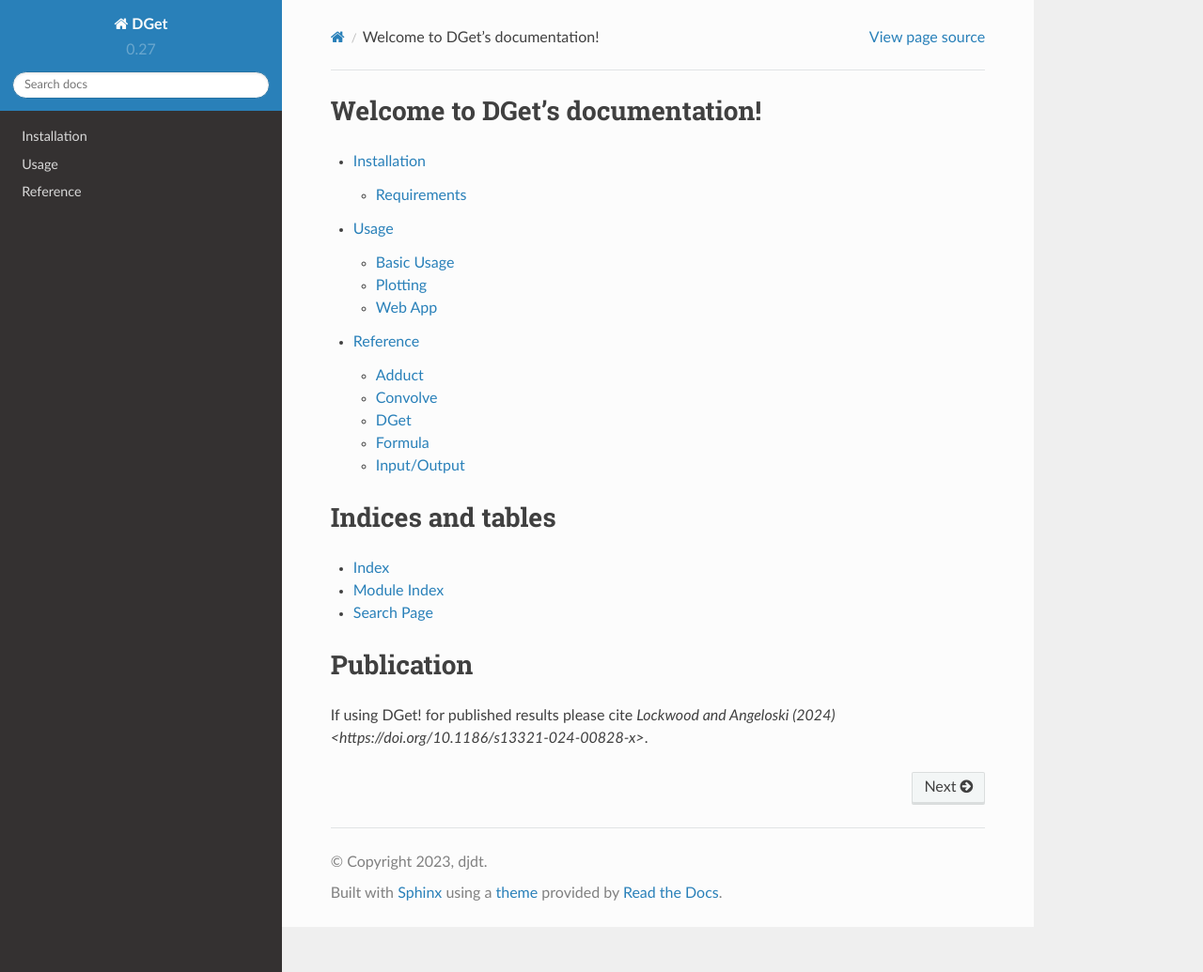
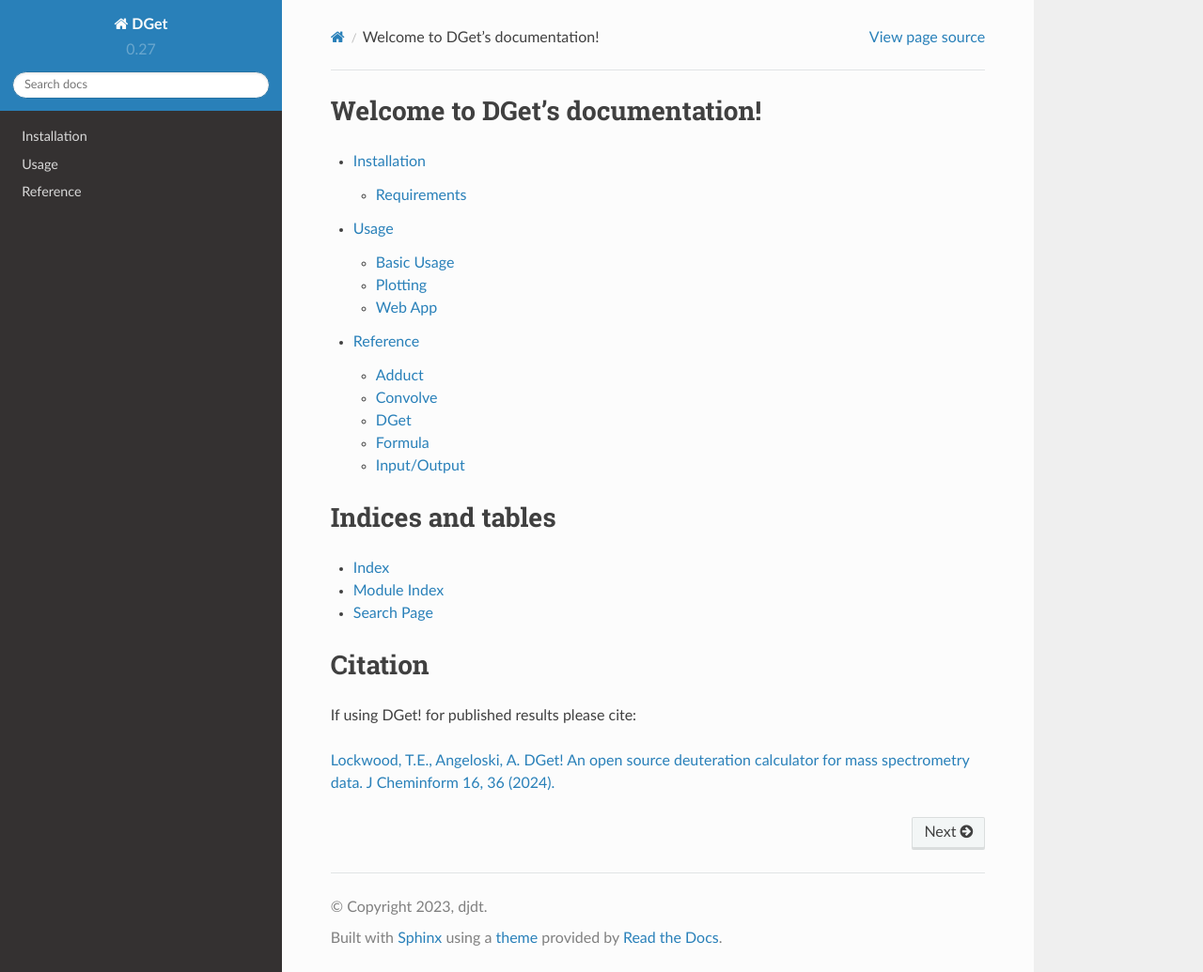
Before and after one commit to djdt/dget, a Sphinx documentation site: the page built from docs/index.rst, in a window 1280 px wide and 1035 px high. Shown: the whole window at 94% size. Built offline with Sphinx 7.4.7 and the Read the Docs theme 2.0.0, drawn with Linux system fonts in a browser that asks for light colours.

Commit message:
match readme citation

```diff
--- a/docs/index.rst
+++ b/docs/index.rst
@@ -22,7 +22,9 @@
 * :ref:`search`
 
 
-Publication
-===========
+Citation
+========
 
-If using DGet! for published results please cite `Lockwood and Angeloski (2024) <https://doi.org/10.1186/s13321-024-00828-x>`.
+If using DGet! for published results please cite:
+
+`Lockwood, T.E., Angeloski, A. DGet! An open source deuteration calculator for mass spectrometry data. J Cheminform 16, 36 (2024). <https://doi.org/10.1186/s13321-024-00828-x>`_
```
